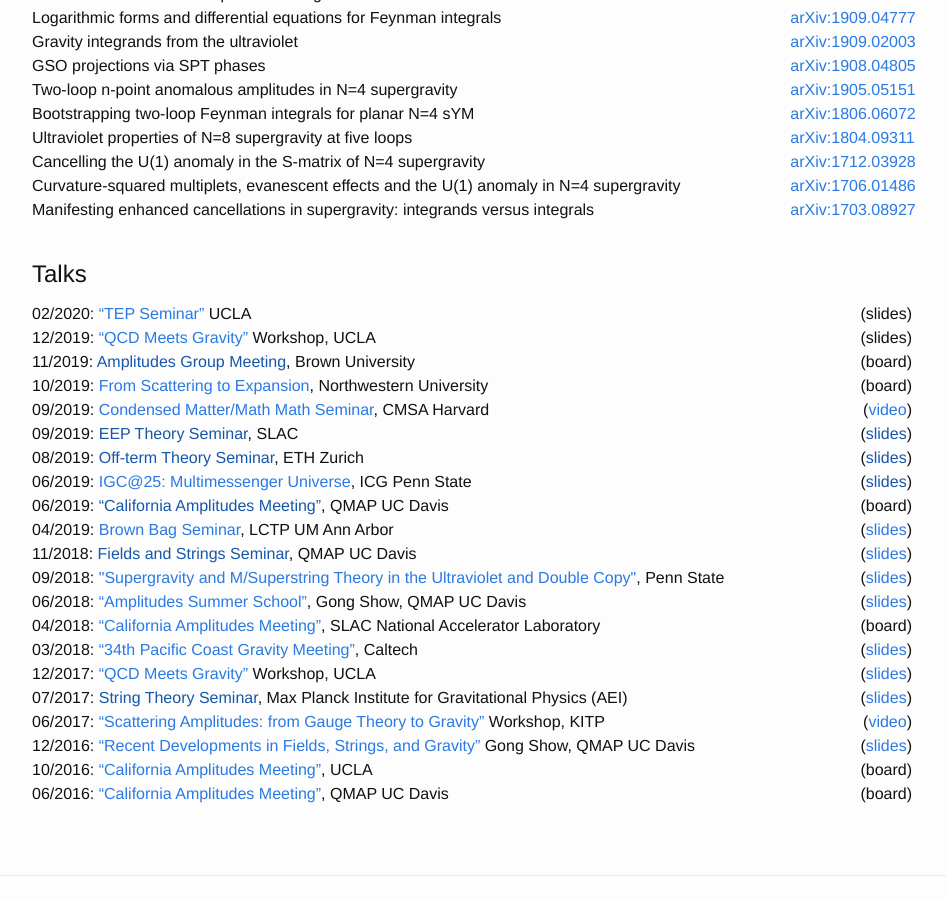
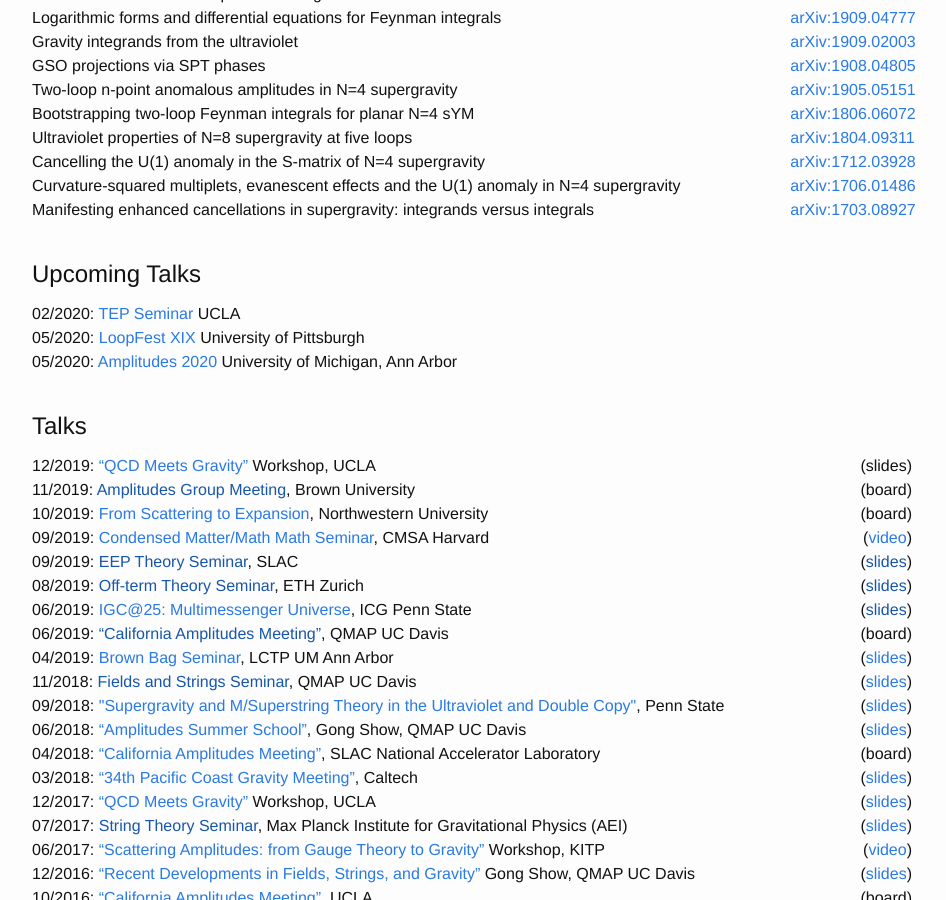
Before and after one commit to julioparra/julioparra.github.io, a Jekyll site: the page built from index.md, in a window 1280 px wide and 900 px high, scrolled down 522 px. Shown: the whole window, without its empty margins (168-1114 px from the left). Built offline with Jekyll 4.4.1, drawn with Linux system fonts in a browser that asks for light colours; nearby versions of some CDN libraries.

Commit message:
New Upcoming Talks section

```diff
--- a/index.md
+++ b/index.md
@@ -80,15 +80,26 @@
     <div class="col-md-2 col-12" style="text-align:right">  <a href="https://arxiv.org/abs/1703.08927">arXiv:1703.08927</a> </div>
   </div>
 
+<br>
+
+#### Upcoming Talks ####
+<div class="row">
+    <div class="col-10"> 02/2020: <a href="http://bhaumik-institute.physics.ucla.edu/seminars-and-colloquia">TEP Seminar</a>  UCLA </div>
+    <div class="col-2" style="text-align:right">  </div>
+</div>
+<div class="row">
+    <div class="col-10"> 05/2020: <a href="https://indico.cern.ch/event/866125/overview">LoopFest XIX</a> University of Pittsburgh </div>
+    <div class="col-2" style="text-align:right">  </div>
+</div>
+<div class="row">
+    <div class="col-10"> 05/2020: <a href="https://sites.google.com/umich.edu/amplitudes-2020-at-michigan">Amplitudes 2020</a>  University of Michigan, Ann Arbor </div>
+    <div class="col-2" style="text-align:right">  </div>
+</div>
 
 <br>
 
 #### Talks ####
 
-<div class="row">
-    <div class="col-10"> 02/2020: <a href="http://bhaumik-institute.physics.ucla.edu/seminars-and-colloquia">“TEP Seminar”</a>  UCLA </div>
-    <div class="col-2" style="text-align:right"> (slides) </div>
-</div>
 <div class="row">
     <div class="col-10"> 12/2019: <a href="http://bhaumik-institute.physics.ucla.edu/QCD%20Meets%20Gravity%202019">“QCD Meets Gravity”</a>  Workshop, UCLA </div>
     <div class="col-2" style="text-align:right"> (slides) </div>
```
